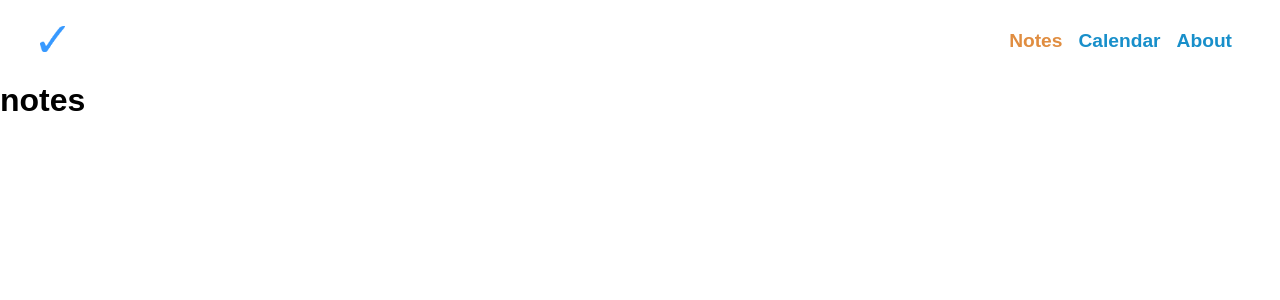
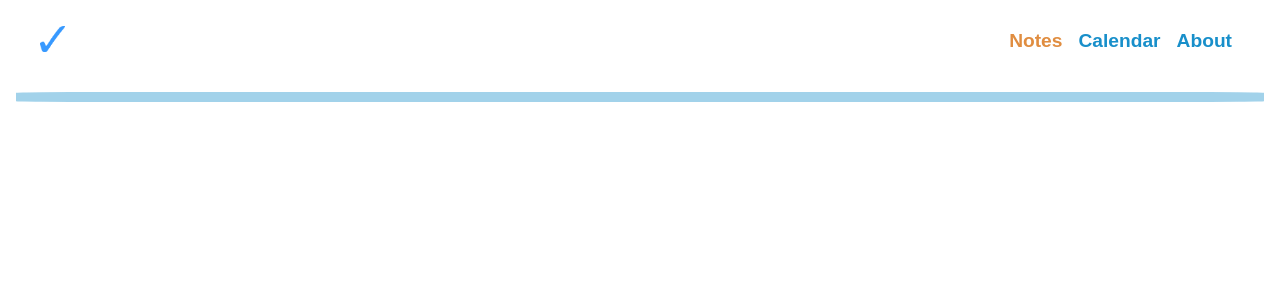
Before and after one commit to chelsiatong/Check-It, a React (Create React App) app: page /notes in a window 1280 px wide. Shown: the top 300 px of the page. Built offline with nearby package versions, Linux system fonts and the light colour scheme.

Commit message:
add side and main notes component

```diff
--- a/src/components/notes/notes.js
+++ b/src/components/notes/notes.js
@@ -1,10 +1,16 @@
 import './notes.scss';
+import SideNotes from '../sidenotes/sidenotes';
+import MainNotes from '../mainnotes/mainnotes';
 
 function Notes() {
     return (
-        <div>
-            <h1>notes</h1>
-        </div>
+        <section className="notes" >
+            <div>
+                {/* <SideNotes /> */}
+                {/* <MainNotes/> */}
+            </div>
+
+        </section>
     )
 }
 
--- a/src/components/notes/notes.scss
+++ b/src/components/notes/notes.scss
@@ -1,3 +1,11 @@
 @use '../../styles/partials/global';
 @use '../../styles/partials/mixins';
 @use '../../styles/partials/variables';
+
+.notes {
+    border: 5px solid variables.$Main-Blue;
+    opacity: 40%;
+    border-radius: 7%;
+    margin: 2rem 1rem 1rem;
+
+}
--- /dev/null
+++ b/src/components/sidenotes/sidenotes.js
@@ -0,0 +1,9 @@
+import './sidenotes.scss';
+
+
+function SideNotes() {
+
+
+}
+
+export default SideNotes;
```
Also changed, not shown: src/components/mainnotes/mainnotes.js (added), src/components/mainnotes/mainnotes.scss (added), src/components/sidenotes/sidenotes.scss (added).
